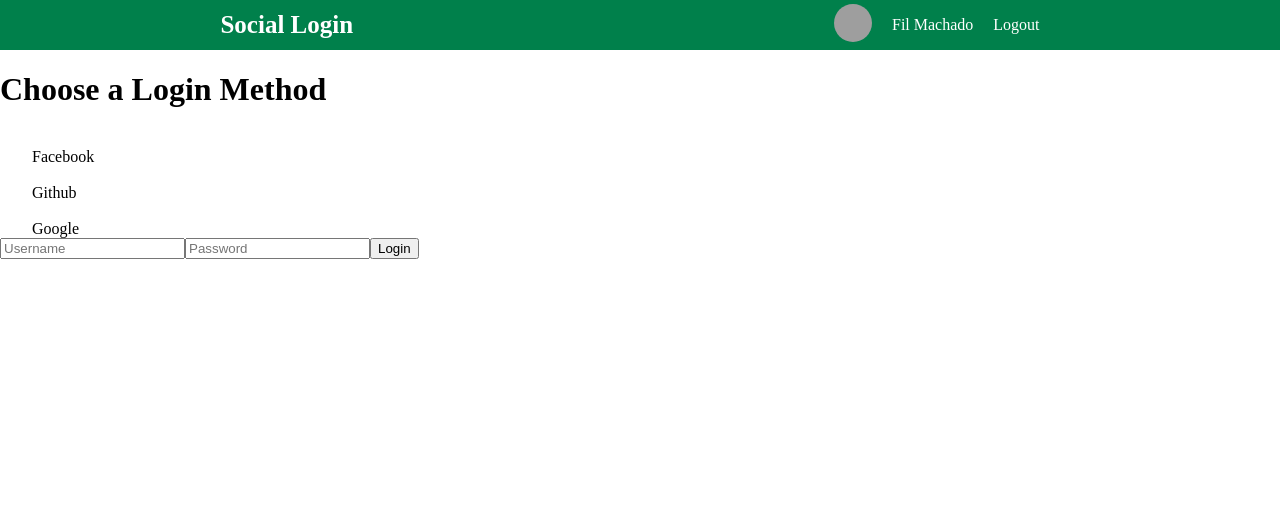
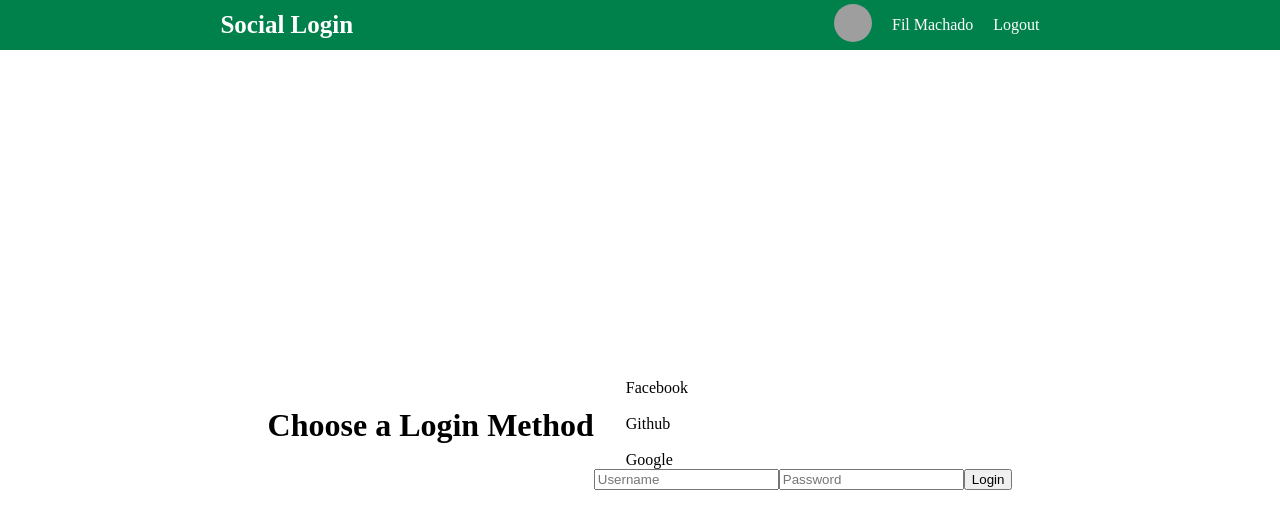
Before and after one commit to FilipiMachado/react-social-login, a React (Create React App) app: page / in a window 1280 px wide. Shown: the top 528 px of the page. Built offline with nearby package versions, Linux system fonts and the light colour scheme; grey boxes are pictures that could not be loaded.

Commit message:
styling login page

```diff
--- a/src/App.css
+++ b/src/App.css
@@ -54,9 +54,6 @@ body {
   box-shadow: 6px 5px 12px -3px rgba(0, 0, 0, 0.36);
 }
 
-.card-title {
-}
-
 .card-img {
   width: 100%;
   height: 200px;
@@ -94,9 +91,6 @@ body {
   margin-bottom: 20px;
 }
 
-.post-title {
-}
-
 .post-desc {
   padding: 0 100px;
   font-size: 24px;
@@ -115,7 +109,10 @@ body {
 /* Login Page */
 
 .login {
-
+  height: calc(100vh - 50px);
+  display: flex;
+  align-items: center;
+  justify-content: center;
 }
 
 .login-title {
```
